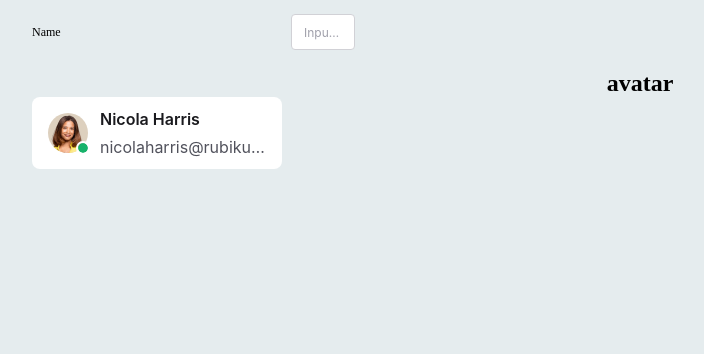
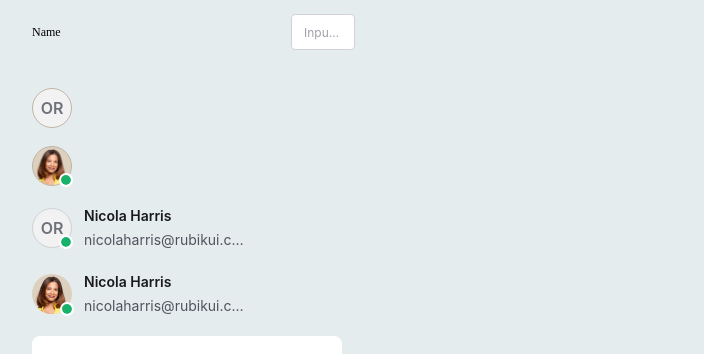
Before and after one commit to Dimatuzkoff/react-components, a React (Vite) app: page / in a window 1280 px wide. Shown: the part 598-952 px from the top of the page, without its empty margins (0-704 px from the left). Before the commit the page ends 800 px from the top, so only its background shows below. Built offline with nearby package versions, Linux system fonts and the light colour scheme.

Commit message:
added focus

```diff
--- a/src/App.tsx
+++ b/src/App.tsx
@@ -16,8 +16,18 @@ function App() {
             <Input placeholder="Input..." type='text' quiet alignment="right" />
             <Input placeholder="Input..." iconBefore={iconBefore} type='email' label="Email" uiType="outline" quiet tooltipText="This is a tooltip This is a tooltip This is a tooltip This is a tooltip " />
             <Input placeholder="Input..." type='text' alignment="left" label="Name" labelPosition="side" />
-            <h2>avatar</h2>
-            <Avatar image={avatar} indicator background="primary" heading="Nicola Harris" paragraph="nicolaharris@rubikui.com" />
+            <br />
+            <Avatar />
+            <br />
+            <Avatar image={avatar} indicator />
+            <br />
+            <Avatar indicator heading="Nicola Harris" paragraph="nicolaharris@rubikui.com" />
+            <br />
+            <Avatar image={avatar} indicator heading="Nicola Harris" paragraph="nicolaharris@rubikui.com" />
+            <br />
+            <Avatar image={avatar} indicator size="56" background="primary" heading="Nicola Harris" paragraph="nicolaharris@rubikui.com" />
+            <br />
+            <Avatar image={avatar} indicator size="56" background="secondary" heading="Nicola Harris" paragraph="nicolaharris@rubikui.com" />
 
         </>
     )
--- a/src/Avatar.module.scss
+++ b/src/Avatar.module.scss
@@ -21,6 +21,10 @@ $paragraph-text-color: rgba(81, 82, 92, 1);
 
     &.bgDefault {
         background-color: transparent;
+
+        &:focus .containerImg {
+            outline: 4px solid $focus-border-color;
+        }
     }
 
     &.bgPrimary {
@@ -29,17 +33,39 @@ $paragraph-text-color: rgba(81, 82, 92, 1);
         &.border {
             border: 1px solid $border-color;
         }
+
+        &:hover {
+            background-color: $bg-secondary-color;
+        }
     }
 
     &.bgSecondary {
         background-color: $bg-secondary-color;
+
+        &:hover {
+            background-color: $bg-primary-color;
+        }
     }
 
-
+    &.paddingWrapper {
+        &:focus {
+            outline: 4px solid $focus-border-color;
+        }
+    }
 
     &.size16 .avatarInfo {
         width: 94px;
         margin-left: 6px;
+
+        & .avatarHeading {
+            font-size: 10px;
+            line-height: 16px;
+        }
+
+        & .avatarParagraph {
+            font-size: 8px;
+            line-height: 14px;
+        }
     }
 
     &.paddingWrapper.size16 {
@@ -49,6 +75,16 @@ $paragraph-text-color: rgba(81, 82, 92, 1);
     &.size24 .avatarInfo {
         width: 118px;
         margin-left: 8px;
+
+        & .avatarHeading {
+            font-size: 12px;
+            line-height: 20px;
+        }
+
+        & .avatarParagraph {
+            font-size: 10px;
+            line-height: 18px;
+        }
     }
 
     &.paddingWrapper.size24 {
@@ -58,6 +94,16 @@ $paragraph-text-color: rgba(81, 82, 92, 1);
     &.size28 .avatarInfo {
         width: 130px;
         margin-left: 8px;
+
+        & .avatarHeading {
+            font-size: 12px;
+            line-height: 20px;
+        }
+
+        & .avatarParagraph {
+            font-size: 10px;
+            line-height: 18px;
+        }
     }
 
     &.paddingWrapper.size28 {
@@ -67,6 +113,16 @@ $paragraph-text-color: rgba(81, 82, 92, 1);
     &.size32 .avatarInfo {
         width: 143px;
         margin-left: 10px;
+
+        & .avatarHeading {
+            font-size: 14px;
+            line-height: 24px;
+        }
+
+        & .avatarParagraph {
+            font-size: 12px;
+            line-height: 20px;
+        }
     }
 
     &.paddingWrapper.size32 {
@@ -76,6 +132,16 @@ $paragraph-text-color: rgba(81, 82, 92, 1);
     &.size36 .avatarInfo {
         width: 155px;
         margin-left: 10px;
+
+        & .avatarHeading {
+            font-size: 14px;
+            line-height: 24px;
+        }
+
+        & .avatarParagraph {
+            font-size: 12px;
+            line-height: 20px;
+        }
     }
 
     &.paddingWrapper.size36 {
@@ -84,8 +150,17 @@ $paragraph-text-color: rgba(81, 82, 92, 1);
 
     &.size40 .avatarInfo {
         width: 166px;
-        height: 48px; //убрать і налазіт на індикатор
         margin-left: 12px;
+
+        & .avatarHeading {
+            font-size: 14px;
+            line-height: 24px;
+        }
+
+        & .avatarParagraph {
+            font-size: 14px;
+            line-height: 24px;
+        }
 
     }
 
@@ -96,6 +171,16 @@ $paragraph-text-color: rgba(81, 82, 92, 1);
     &.size44 .avatarInfo {
         width: 178px;
         margin-left: 12px;
+
+        & .avatarHeading {
+            font-size: 16px;
+            line-height: 24px;
+        }
+
+        & .avatarParagraph {
+            font-size: 16px;
+            line-height: 24px;
+        }
     }
 
     &.paddingWrapper.size44 {
@@ -105,6 +190,16 @@ $paragraph-text-color: rgba(81, 82, 92, 1);
     &.size48 .avatarInfo {
         width: 190px;
         margin-left: 12px;
+
+        & .avatarHeading {
+            font-size: 16px;
+            line-height: 24px;
+        }
+
+        & .avatarParagraph {
+            font-size: 16px;
+            line-height: 24px;
+        }
     }
 
     &.paddingWrapper.size48 {
@@ -114,6 +209,16 @@ $paragraph-text-color: rgba(81, 82, 92, 1);
     &.size56 .avatarInfo {
         width: 190px;
         margin-left: 16px;
+
+        & .avatarHeading {
+            font-size: 18px;
+            line-height: 28px;
+        }
+
+        & .avatarParagraph {
+            font-size: 16px;
+            line-height: 24px;
+        }
     }
 
     &.paddingWrapper.size56 {
```
